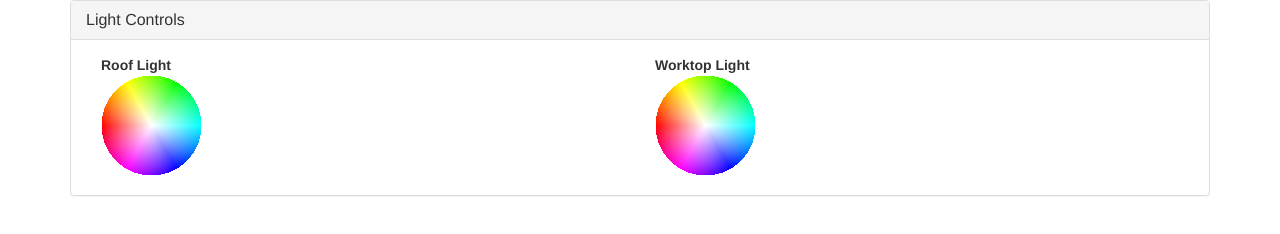
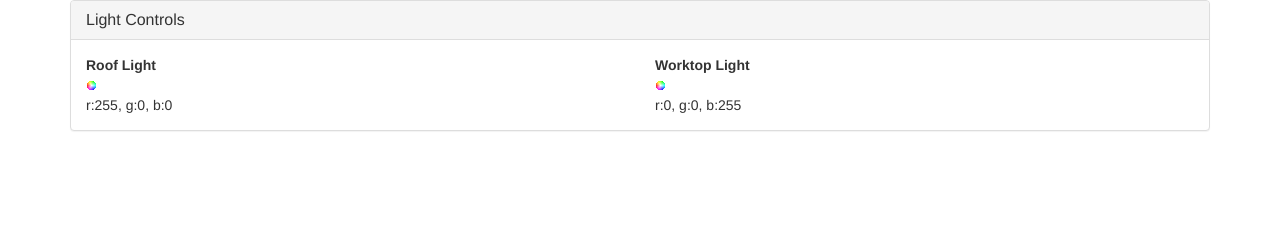
Before and after one commit to MartinRandall/ColemanLighting, a website: page index.html at #/main in a window 1280 px wide. Drawn offline with nearby package versions, Linux system fonts and the light colour scheme; some packages are replaced by stand-ins of ours.

Commit message:
Added colour box

```diff
--- /dev/null
+++ b/app/directives/colour-box/colour-box-directive.js
@@ -0,0 +1,18 @@
+(function () {
+
+    "use strict";
+
+    angular.module("main")
+        .directive("colourBox", function () {
+            return {
+                restrict: "E",
+                templateUrl: "app/directives/colour-box/colour-box-template.html",
+                scope: {
+                    light: '='
+                },
+                link: function (scope, element, attr) {
+
+                }
+            };
+        });
+})();
--- /dev/null
+++ b/app/directives/colour-box/colour-box-template.html
@@ -0,0 +1,3 @@
+<div class="colour-box">
+    r:{{light.levels.red}}, g:{{light.levels.green}}, b:{{light.levels.blue}}
+</div>
--- a/app/pages/main/main-controller.js
+++ b/app/pages/main/main-controller.js
@@ -16,11 +16,12 @@
                 },
                 levels: {
                     red: 255,
-                    green: 255,
-                    blue: 255,
+                    green: 0,
+                    blue: 0,
                     white: 255
                 }
             };
+
             $scope.worktopLight = {
                 name: 'Worktop Light',
                 deviceIds: {
@@ -30,8 +31,8 @@
                     white: 14
                 },
                 levels: {
-                    red: 255,
-                    green: 255,
+                    red: 0,
+                    green: 0,
                     blue: 255,
                     white: 255
                 }
--- a/app/pages/main/main.html
+++ b/app/pages/main/main.html
@@ -1,10 +1,16 @@
-
 <div class="panel panel-default">
     <div class="panel-heading">
         <h3 class="panel-title">Light Controls</h3>
     </div>
     <div class="panel-body">
-        <colour-wheel class="col-sm-6" light="roofLight" size="100"></colour-wheel>
-        <colour-wheel class="col-sm-6" light="worktopLight" size="100"></colour-wheel>
+        <div class="row">
+            <colour-wheel class="col-sm-6" light="roofLight" size="10"></colour-wheel>
+            <colour-wheel class="col-sm-6" light="worktopLight" size="10"></colour-wheel>
+        </div>
+        <div class="row">
+            <colour-box class="col-sm-6" light="roofLight"></colour-box>
+            <colour-box class="col-sm-6" light="worktopLight"></colour-box>
+        </div>
     </div>
+
 </div>
--- a/index.html
+++ b/index.html
@@ -156,7 +156,8 @@
 <script src="node_modules/angular-route/angular-route.js"></script>
 <script src="app/app.js"></script>
 <script src="app/pages/main/main-controller.js"></script>
-<script src="app/directives/colour-wheel/colour-wheel-controller.js"></script>
+<script src="app/directives/colour-wheel/colour-wheel-directive.js"></script>
+<script src="app/directives/colour-box/colour-box-directive.js"></script>
 
 </body>
 </html>
```
Also changed, not shown: app/directives/colour-wheel/colour-wheel-directive.js (renamed from app/directives/colour-wheel/colour-wheel-controller.js).
